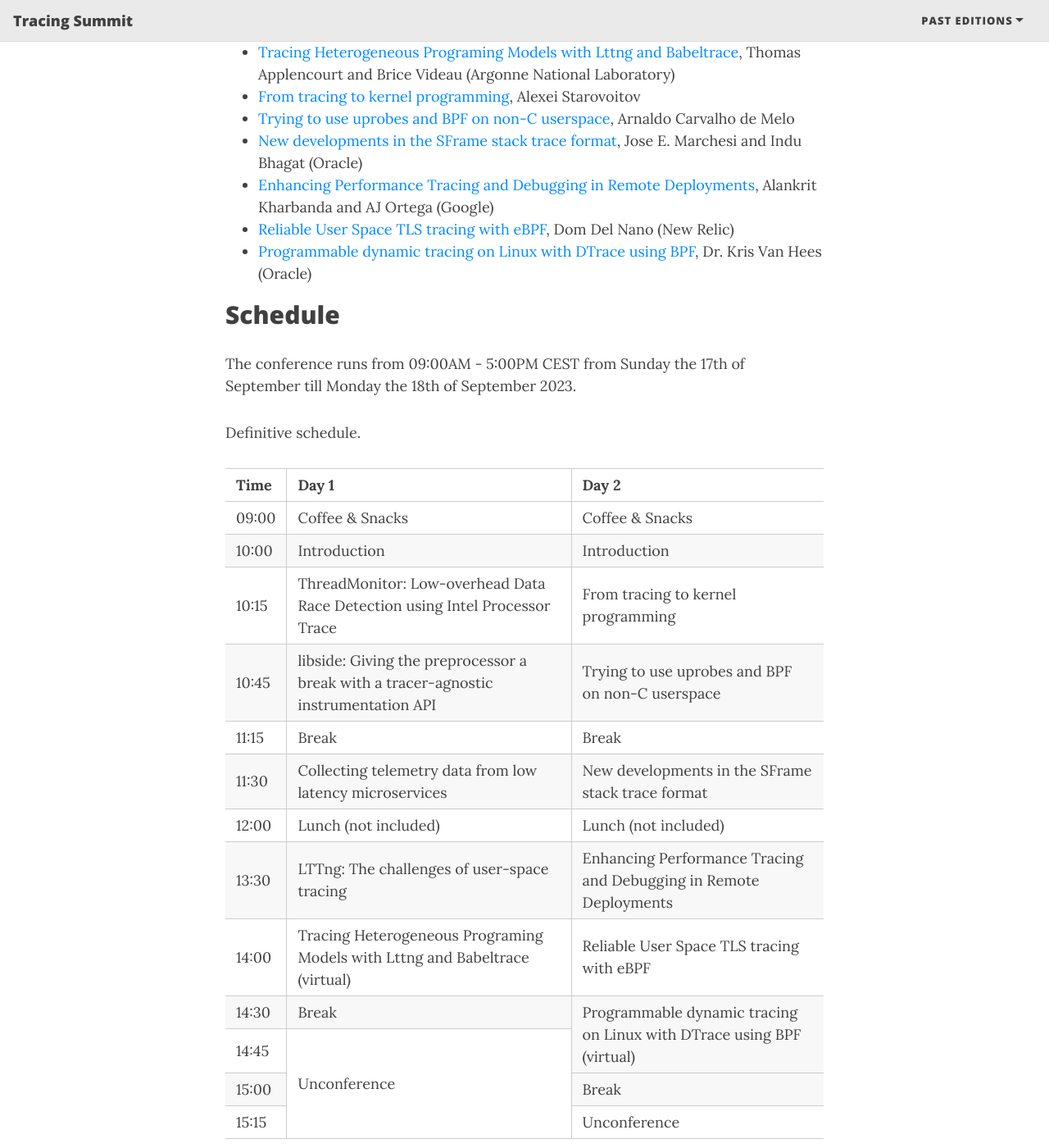
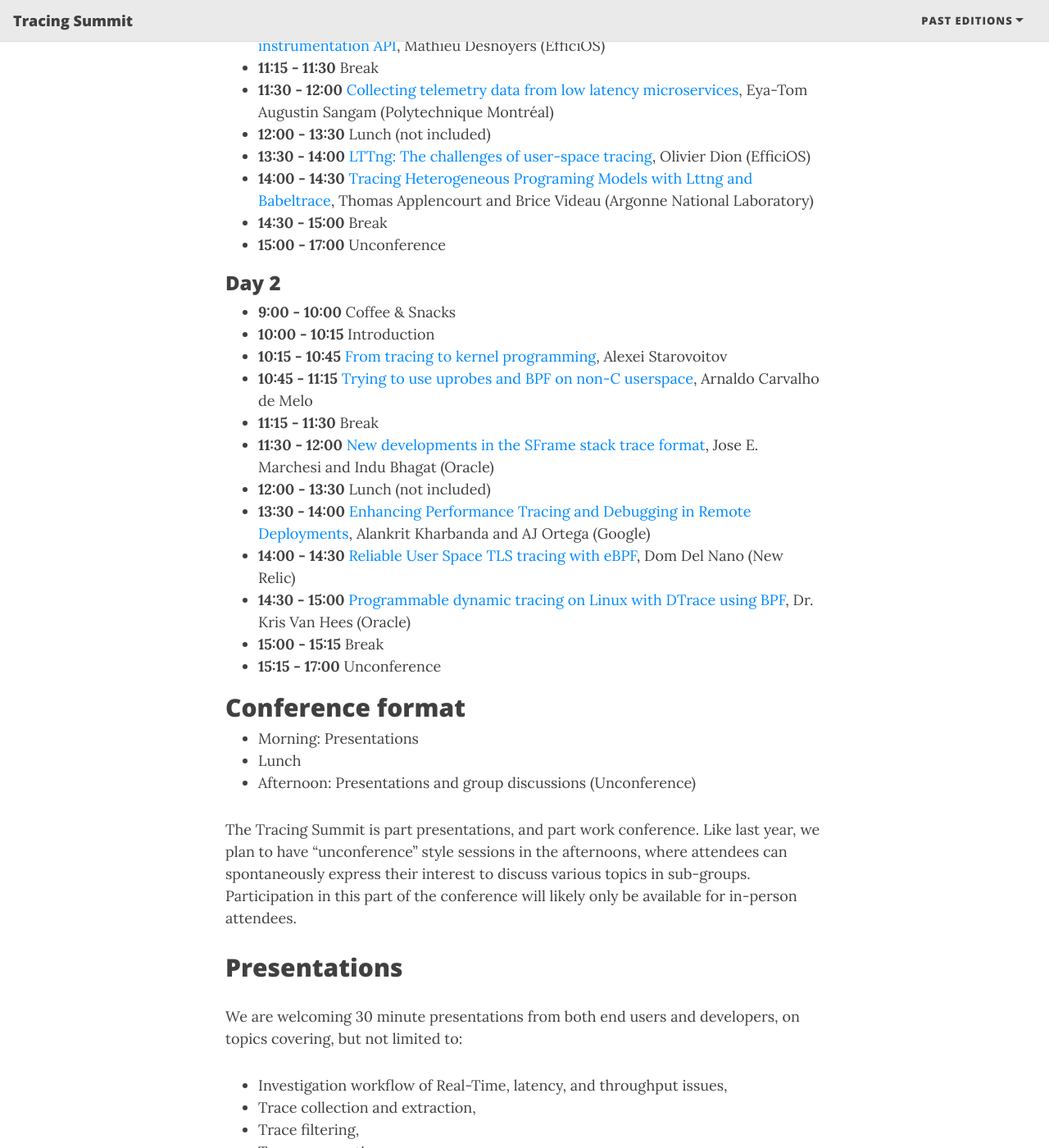
Before and after one commit to tracingsummit/tracingsummit.github.io, a Jekyll site: the page built from index.md, in a window 1280 px wide and 1400 px high, scrolled down 1733 px. Shown: the whole window at 82% size. Built offline with Jekyll 4.4.1, drawn with Linux system fonts in a browser that asks for light colours; nearby versions of some CDN libraries; some of the changed text lies outside the part shown.

Commit message:
index: Merge schedule and talk
Signed-off-by: Olivier Dion <odion@efficios.com>

```diff
--- a/index.md
+++ b/index.md
@@ -51,121 +51,36 @@ You can either register on our stand-alone platform or as an add-on to the Open
 * [Standalone virtual](https://cvent.me/xywylX)
 * [Add Tracing Summit as an Open Source Summit add-on](https://events.linuxfoundation.org/open-source-summit-europe/features/co-located-events/)
 
-## Talks
-
-* [ThreadMonitor: Low-overhead Data Race Detection using Intel Processor Trace](/ts/2023/tmon), Farzam Dorostkar (Polytechnique Montréal)
-* [libside: Giving the preprocessor a break with a tracer-agnostic instrumentation API](/ts/2023/libside), Mathieu Desnoyers (EfficiOS)
-* [Collecting telemetry data from low latency microservices](/ts/2023/telemetry), Eya-Tom Augustin Sangam (Polytechnique Montréal)
-* [LTTng: The challenges of user-space tracing](/ts/2023/lttng), Olivier Dion (EfficiOS)
-* [Tracing Heterogeneous Programing Models with Lttng and Babeltrace](/ts/2023/heterogeneous), Thomas Applencourt and Brice Videau (Argonne National Laboratory)
-* [From tracing to kernel programming](/ts/2023/ebpf), Alexei Starovoitov
-* [Trying to use uprobes and BPF on non-C userspace](/ts/2023/bpf-non-c), Arnaldo Carvalho de Melo
-* [New developments in the SFrame stack trace format](/ts/2023/sframe), Jose E. Marchesi and Indu Bhagat (Oracle)
-* [Enhancing Performance Tracing and Debugging in Remote Deployments](/ts/2023/remote), Alankrit Kharbanda and AJ Ortega (Google)
-* [Reliable User Space TLS tracing with eBPF](/ts/2023/tls), Dom Del Nano (New Relic)
-* [Programmable dynamic tracing on Linux with DTrace using BPF](/ts/2023/dtrace), Dr. Kris Van Hees (Oracle)
-
 ## Schedule
 
-The conference runs from 09:00AM - 5:00PM CEST from Sunday the 17th of September till
-Monday the 18th of September 2023.
+### Day 1
 
-Definitive schedule.
+* **9:00 - 10:00**  Coffee & Snacks
+* **10:00 - 10:15** Introduction
+* **10:15 - 10:45** [ThreadMonitor: Low-overhead Data Race Detection using Intel Processor Trace](/ts/2023/tmon), Farzam Dorostkar (Polytechnique Montréal)
+* **10:45 - 11:15** [libside: Giving the preprocessor a break with a tracer-agnostic instrumentation API](/ts/2023/libside), Mathieu Desnoyers (EfficiOS)
+* **11:15 - 11:30** Break
+* **11:30 - 12:00** [Collecting telemetry data from low latency microservices](/ts/2023/telemetry), Eya-Tom Augustin Sangam (Polytechnique Montréal)
+* **12:00 - 13:30** Lunch (not included)
+* **13:30 - 14:00** [LTTng: The challenges of user-space tracing](/ts/2023/lttng), Olivier Dion (EfficiOS)
+* **14:00 - 14:30** [Tracing Heterogeneous Programing Models with Lttng and Babeltrace](/ts/2023/heterogeneous), Thomas Applencourt and Brice Videau (Argonne National Laboratory)
+* **14:30 - 15:00** Break
+* **15:00 - 17:00** Unconference
 
-<table border="2" cellspacing="0" cellpadding="6" rules="groups" frame="hsides">
+### Day 2
 
-<colgroup>
-<col  class="org-right" />
-
-<col  class="org-left" />
-
-<col  class="org-left" />
-</colgroup>
-<thead>
-<tr>
-<th scope="col" class="org-right">Time</th>
-<th scope="col" class="org-left">Day 1</th>
-<th scope="col" class="org-left">Day 2</th>
-</tr>
-</thead>
-<tbody>
-<tr>
-<td class="org-right">09:00</td>
-<td class="org-left">Coffee &amp; Snacks</td>
-<td class="org-left">Coffee &amp; Snacks</td>
-</tr>
-
-<tr>
-<td class="org-right">10:00</td>
-<td class="org-left">Introduction</td>
-<td class="org-left">Introduction</td>
-</tr>
-
-<tr>
-<td class="org-right">10:15</td>
-<td class="org-left">ThreadMonitor: Low-overhead Data Race Detection using Intel Processor Trace</td>
-<td class="org-left">From tracing to kernel programming</td>
-</tr>
-
-<tr>
-<td class="org-right">10:45</td>
-<td class="org-left">libside: Giving the preprocessor a break with a tracer-agnostic instrumentation API</td>
-<td class="org-left">Trying to use uprobes and BPF on non-C userspace</td>
-</tr>
-
-<tr>
-<td class="org-right">11:15</td>
-<td class="org-left">Break</td>
-<td class="org-left">Break</td>
-</tr>
-
-<tr>
-<td class="org-right">11:30</td>
-<td class="org-left">Collecting telemetry data from low latency microservices</td>
-<td class="org-left">New developments in the SFrame stack trace format</td>
-</tr>
-
-<tr>
-<td class="org-right">12:00</td>
-<td class="org-left">Lunch (not included)</td>
-<td class="org-left">Lunch (not included)</td>
-</tr>
-
-<tr>
-<td class="org-right">13:30</td>
-<td class="org-left">LTTng: The challenges of user-space tracing</td>
-<td class="org-left">Enhancing Performance Tracing and Debugging in Remote Deployments</td>
-</tr>
-
-<tr>
-<td class="org-right">14:00</td>
-<td class="org-left">Tracing Heterogeneous Programing Models with Lttng and Babeltrace (virtual)</td>
-<td class="org-left">Reliable User Space TLS tracing with eBPF</td>
-</tr>
-
-<tr>
-<td class="org-right">14:30</td>
-<td class="org-left">Break</td>
-<td class="org-left" rowspan="2">Programmable dynamic tracing on Linux with DTrace using BPF (virtual)</td>
-</tr>
-
-<tr>
-<td class="org-right">14:45</td>
-<td class="org-left" rowspan="3">Unconference</td>
-</tr>
-
-<tr>
-<td class="org-right">15:00</td>
-<td class="org-left">Break</td>
-</tr>
-
-<tr>
-<td class="org-right">15:15</td>
-<td class="org-left">Unconference</td>
-</tr>
-
-</tbody>
-</table>
+* **9:00 - 10:00**  Coffee & Snacks
+* **10:00 - 10:15** Introduction
+* **10:15 - 10:45** [From tracing to kernel programming](/ts/2023/ebpf), Alexei Starovoitov
+* **10:45 - 11:15** [Trying to use uprobes and BPF on non-C userspace](/ts/2023/bpf-non-c), Arnaldo Carvalho de Melo
+* **11:15 - 11:30** Break
+* **11:30 - 12:00** [New developments in the SFrame stack trace format](/ts/2023/sframe), Jose E. Marchesi and Indu Bhagat (Oracle)
+* **12:00 - 13:30** Lunch (not included)
+* **13:30 - 14:00** [Enhancing Performance Tracing and Debugging in Remote Deployments](/ts/2023/remote), Alankrit Kharbanda and AJ Ortega (Google)
+* **14:00 - 14:30** [Reliable User Space TLS tracing with eBPF](/ts/2023/tls), Dom Del Nano (New Relic)
+* **14:30 - 15:00** [Programmable dynamic tracing on Linux with DTrace using BPF](/ts/2023/dtrace), Dr. Kris Van Hees (Oracle)
+* **15:00 - 15:15** Break
+* **15:15 - 17:00** Unconference
 
 ## Conference format
 
```
